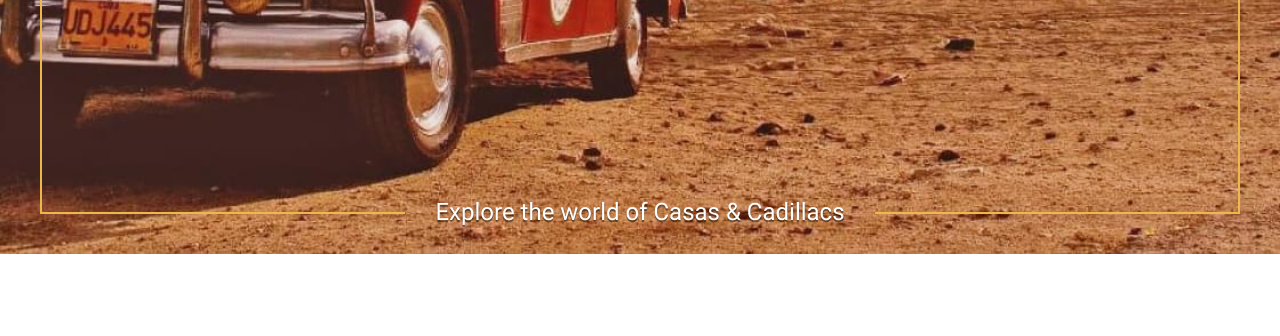
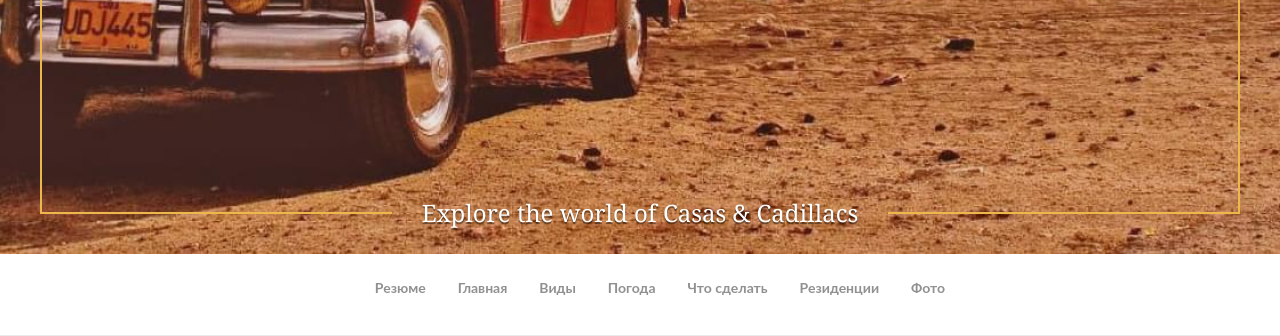
Before and after one commit to SergeyShynkarenko/Cuba, a website: page app/index.html in a window 1280 px wide. Shown: the part 546-882 px from the top of the page. Before the commit the page ends 800 px from the top, so only its background shows below. Drawn offline with Linux system fonts and the light colour scheme.

Commit message:
menu commit

```diff
--- a/app/index.html
+++ b/app/index.html
@@ -25,15 +25,37 @@
 					Explore the world of Casas & Cadillacs
 				</p>
 			</div>
-			<div class="menu">
-
-			</div>
 		</div>
-	</header>
+		<nav class="menu">
+			<ul class="menu__list">
+				<li class="menu__list-item">
+					<a class="menu__list-link" href="#">Резюме</a>
+				</li>
+				<li class="menu__list-item">
+					<a class="menu__list-link" href="#">Главная</a>
+				</li>
+				<li class="menu__list-item">
+					<a class="menu__list-link" href="#">Виды</a>
+				</li>
+				<li class="menu__list-item">
+					<a class="menu__list-link" href="#">Погода</a>
+				</li>
+				<li class="menu__list-item">
+					<a class="menu__list-link" href="#">Что сделать</a>
+				</li>
+				<li class="menu__list-item">
+					<a class="menu__list-link" href="#">Резиденции</a>
+				</li>
+				<li class="menu__list-item">
+					<a class="menu__list-link" href="#">Фото</a>
+				</li>
+			</ul>
+		</nav>
+</header>
 
 
 
-	<script src="js/app.min.js"></script>
+<script src="js/app.min.js"></script>
 
 </body>
 </html>
--- a/app/scss/_config.scss
+++ b/app/scss/_config.scss
@@ -2,9 +2,9 @@
 
 $accent: orange; // Accent Color
 $fontsize: 16px; // Body Font Size
-$textcolor: #333; // Text Color
+$textcolor: #505050; // Text Color
 $system: -apple-system, BlinkMacSystemFont, Arial, sans-serif; // System Font Family
-$roboto: Roboto, sans-serif; // Roboto Font Family
+$roboto: lato, sans-serif; // Roboto Font Family
 
 // Bootstrap compatible gutter variable => $gutter
 $grid-gutter-width: 20px;
@@ -29,10 +29,9 @@ $gutter: $grid-gutter-width;
 	}
 }
 
-@include font('Roboto', normal, 400, '../fonts/roboto-regular-webfont.woff2');
-@include font('Roboto', italic, 400, '../fonts/roboto-italic-webfont.woff2');
-@include font('Roboto', normal, 700, '../fonts/roboto-bold-webfont.woff2');
-@include font('Roboto', italic, 700, '../fonts/roboto-bolditalic-webfont.woff2');
+@include font('Roboto', normal, 400, '../fonts/Georgia.woff2');
+@include font('Roboto', normal, 400, '../fonts/Lato-Regular.woff2');
+@include font('Roboto', normal, 700, '../fonts/Lato-Bold.woff2');
 
 // GENERAL DOCUMENT STYLES
 
@@ -50,6 +49,17 @@ input, textarea {
 	&:focus:required:invalid { border-color: red }
 	&:required:valid { border-color: green }
 }
+a {
+	text-decoration: none;
+	color: inherit;
+	display: inline-block;
+	&:hover {
+		text-decoration: none;
+	}
+}
+li {
+  list-style-type: none;
+}
 
 body {
 	font-family: $roboto;
--- a/app/scss/_header.scss
+++ b/app/scss/_header.scss
@@ -21,6 +21,7 @@
 		line-height: 227px;
 		text-shadow: 0px 4px 4px rgba(0, 0, 0, 0.5);
 		margin: auto;
+		font-family: Georgia, sans-serif;
 	}
 	&__text {
 		font-size: 24px;
@@ -30,6 +31,8 @@
 		white-space: nowrap;
 		align-items: center;
 		margin-bottom: -12px;
+		font-family: Georgia, sans-serif;
+		font-weight: 400;
 		&::after {
 			content: '';
 			border-top: 2px solid #ECB84C;
@@ -44,3 +47,24 @@
 		}
 	}
 }
+.menu {
+	border-bottom: 1px solid rgba(#D0D4D8, .5);
+	&__list {
+		display: flex;
+		justify-content: center;
+		align-items: center;
+		&-link {
+			padding: 24px 10px 20px;
+			color: #909090;
+			font-weight: 700;
+			font-size: 14px;
+			line-height: 19px;
+			margin: 0 6px;
+			border-bottom: 2px solid transparent;
+			&:hover {
+				color: #4E5665;
+				border-bottom: 2px solid #ECB84C;
+			}
+		}
+	}
+}
```
Also changed, not shown: app/css/app.min.css, app/fonts/Georgia.woff2 (added), app/fonts/Lato-Bold.woff2 (added), app/fonts/Lato-Regular.woff2 (added), app/fonts/roboto-bold-webfont.woff2 (deleted), app/fonts/roboto-bolditalic-webfont.woff2 (deleted), app/fonts/roboto-italic-webfont.woff2 (deleted), app/fonts/roboto-regular-webfont.woff2 (deleted), app/fonts/src/Roboto-Bold.ttf (deleted), app/fonts/src/Roboto-BoldItalic.ttf (deleted), app/fonts/src/Roboto-Italic.ttf (deleted), app/fonts/src/Roboto-Regular.ttf (deleted).
